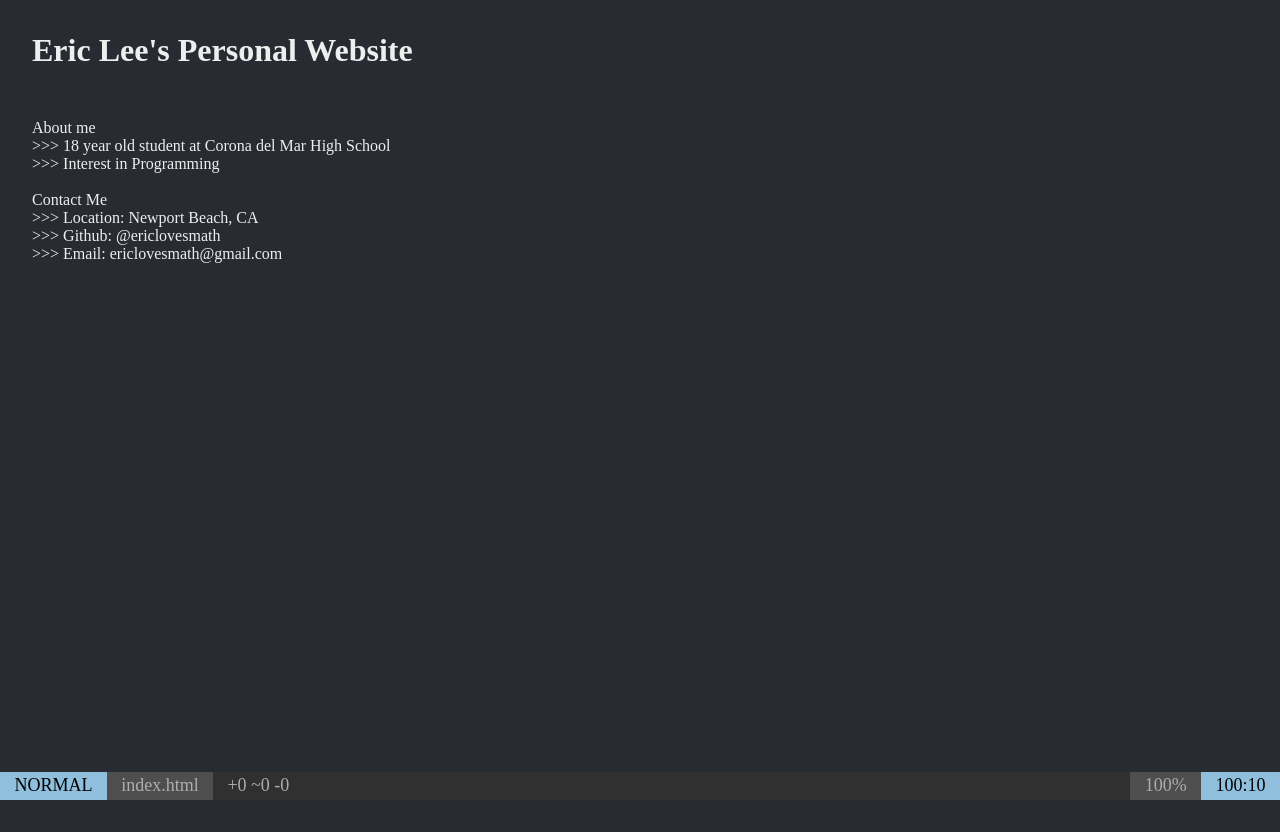
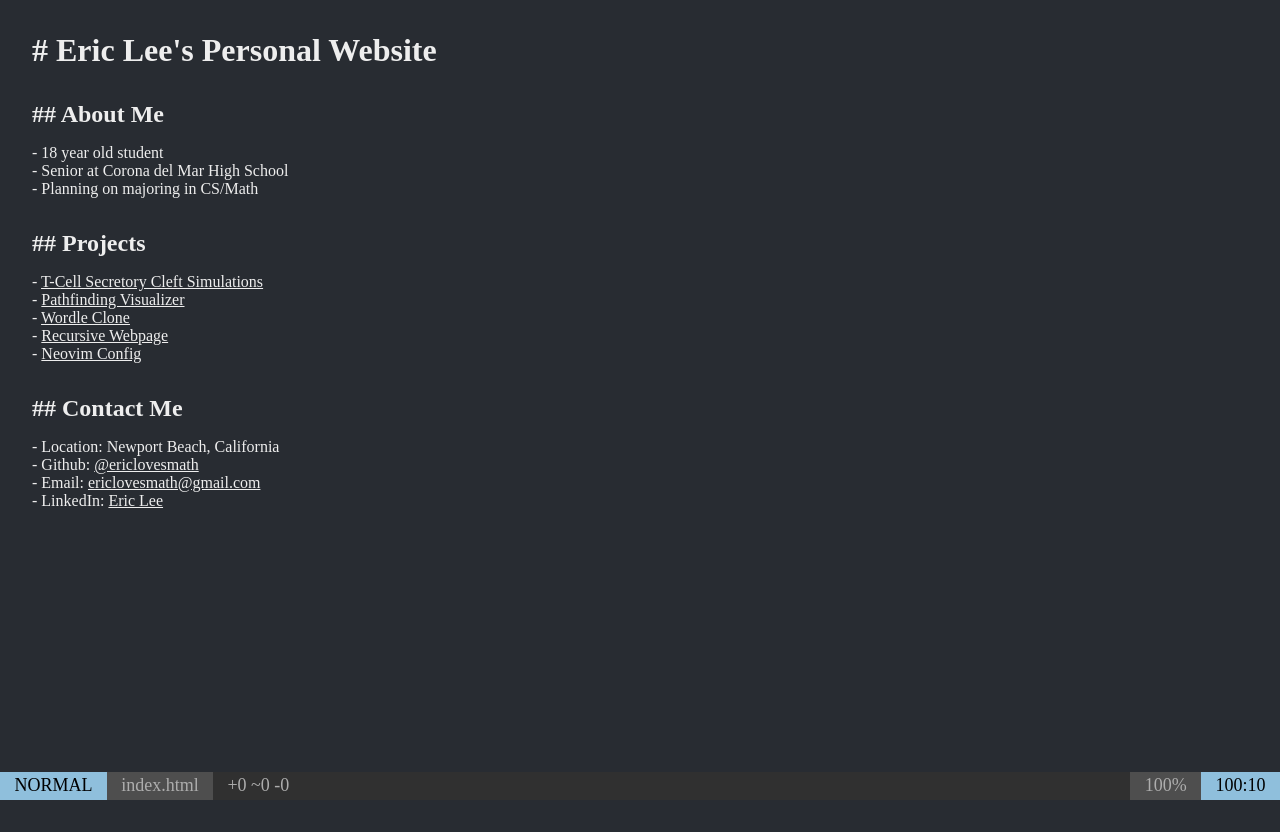
Before and after one commit to ericlovesmath/old-portfolio, a website built with Vite: page index.html in a window 1280 px wide. Built offline with nearby package versions, Linux system fonts and the light colour scheme; a web font is replaced by a local one.

Commit message:
Projects listed

```diff
--- a/index.html
+++ b/index.html
@@ -9,17 +9,33 @@
 </head>
 
 <body>
-  <h1>Eric Lee's Personal Website</h1>
+  <h1># Eric Lee's Personal Website</h1>
+
+  <h2>## About Me</h2>
   <p>
-    About me
-    >>> 18 year old student at Corona del Mar High School
-    >>> Interest in Programming
+    - 18 year old student<br>
+    - Senior at Corona del Mar High School<br>
+    - Planning on majoring in CS/Math<br>
+  </p>
 
-    Contact Me
-    >>> Location: Newport Beach, CA
-    >>> Github: @ericlovesmath
-    >>> Email: ericlovesmath@gmail.com
+  <h2>## Projects</h2>
+  <p>
+
+    - <a href="https://github.com/ericlovesmath/secretory-cleft-ibamr">T-Cell Secretory Cleft Simulations</a><br>
+    - <a href="https://ericlovesmath.github.io/pathfinding-visualizer/">Pathfinding Visualizer</a><br>
+    - <a href="https://ericlovesmath.github.io/wordle-clone/">Wordle Clone</a><br>
+    - <a href="https://ericlovesmath.github.io/">Recursive Webpage</a><br>
+    - <a href="https://github.com/ericlovesmath/dotfiles">Neovim Config</a>
   </p>
+
+  <h2>## Contact Me</h2>
+  <p>
+    - Location: Newport Beach, California<br>
+    - Github: <a href="https://github.com/ericlovesmath">@ericlovesmath</a><br>
+    - Email: <a href="mailto:ericlovesmath@gmail.com">ericlovesmath@gmail.com</a><br>
+    - LinkedIn: <a hred="https://www.linkedin.com/in/eric-lee-bba075171/">Eric Lee</a><br>
+  </p>
+
   <footer class="site-footer">
     <div id="footer-mode">NORMAL</div>
     <div id="footer-page">index.html</div>
--- a/src/style.css
+++ b/src/style.css
@@ -23,12 +23,9 @@ body {
   margin: 2rem;
 }
 
-h1 {
-  padding-bottom: 2rem;
-}
-
-p {
-  white-space: pre-line;
+h2 {
+  padding-top: 2rem;
+  padding-bottom: 1rem;
 }
 
 footer {
@@ -83,3 +80,10 @@ footer > #footer-center {
     font-size: 18px;
   } */
 }
+
+a {
+  text-decoration: underline;
+  color: #eee;
+}
+a:visited { color: #eee; }
+a:hover { color: #8fbfdc; }
```
